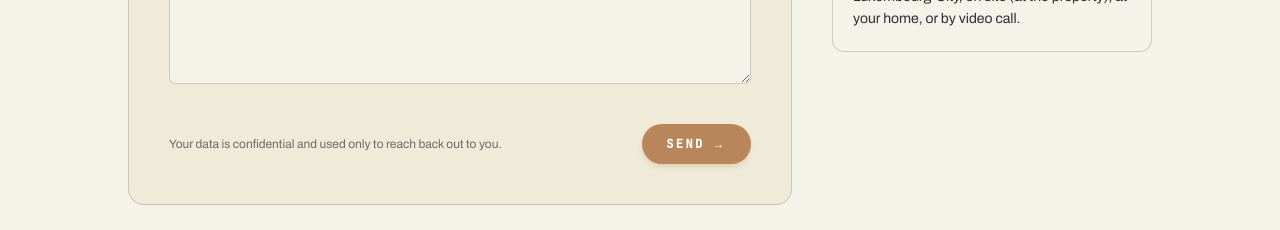
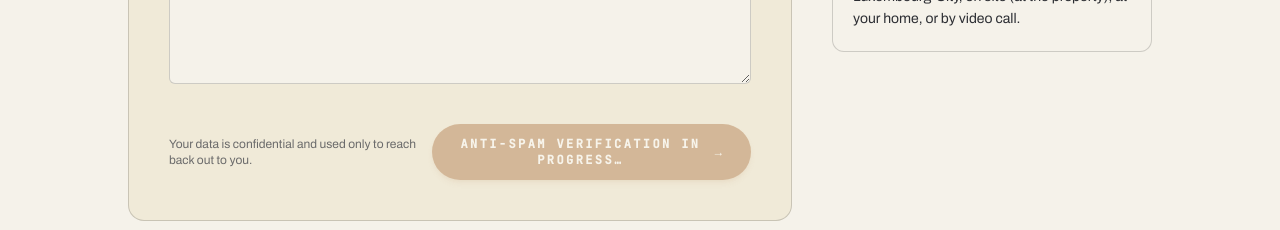
Before and after one commit to jubr82-maker/mapa-property, a Next.js app: page /en/contact in a window 1280 px wide. Shown: the part 880-1110 px from the top of the page. Built offline with nearby package versions, Linux system fonts and the light colour scheme; no server answers; a web font is replaced by a local one.

Commit message:
fix(api/lead): aligner reponse HTTP avec etat reel de l'INSERT (eviter doublons UX)

```diff
--- a/components/forms/ContactForm.tsx
+++ b/components/forms/ContactForm.tsx
@@ -13,6 +13,10 @@ interface Props {
 }
 
 type Status = "idle" | "submitting" | "success" | "error";
+type ErrorKind = "captcha" | "invalid" | "generic";
+
+const sitekey = process.env.NEXT_PUBLIC_TURNSTILE_SITE_KEY;
+const turnstileEnabled = Boolean(sitekey);
 
 export function ContactForm({
   type,
@@ -24,12 +28,21 @@ export function ContactForm({
   const locale = useLocale();
   const t = useTranslations("form");
   const [status, setStatus] = useState<Status>("idle");
+  const [errorKind, setErrorKind] = useState<ErrorKind>("generic");
   const [token, setToken] = useState<string | null>(null);
+
+  // Si Turnstile n'est pas configuré côté client, on autorise la soumission
+  // sans token (le back-end fait le bon choix : skip dev / fail prod).
+  // Si configuré, on attend que le widget ait fourni un token avant d'accepter
+  // le submit — sinon le serveur renvoie 403 et l'utilisateur croit avoir échoué.
+  const captchaReady = !turnstileEnabled || Boolean(token);
 
   const onSubmit = async (e: React.FormEvent<HTMLFormElement>) => {
     e.preventDefault();
+    if (status === "submitting") return;
     setStatus("submitting");
-    const formData = new FormData(e.currentTarget);
+    const form = e.currentTarget;
+    const formData = new FormData(form);
     const payload = {
       first_name: String(formData.get("first_name") ?? ""),
       last_name: String(formData.get("last_name") ?? ""),
@@ -48,13 +61,35 @@ export function ContactForm({
         headers: { "Content-Type": "application/json" },
         body: JSON.stringify(payload),
       });
-      if (!res.ok) throw new Error("submit_failed");
-      setStatus("success");
-      e.currentTarget.reset();
+      if (res.ok) {
+        setStatus("success");
+        form.reset();
+        return;
+      }
+      if (res.status === 403) setErrorKind("captcha");
+      else if (res.status === 400) setErrorKind("invalid");
+      else setErrorKind("generic");
+      setStatus("error");
     } catch {
+      setErrorKind("generic");
       setStatus("error");
     }
   };
+
+  const errorMessage =
+    errorKind === "captcha"
+      ? t("error_captcha")
+      : errorKind === "invalid"
+        ? t("error_invalid")
+        : t("error");
+  const submitDisabled =
+    status === "submitting" || (turnstileEnabled && !captchaReady);
+  const submitLabel =
+    status === "submitting"
+      ? t("submitting")
+      : !captchaReady
+        ? t("captcha_pending")
+        : t("submit");
 
   if (status === "success") {
     return (
@@ -91,7 +126,7 @@ export function ContactForm({
 
       {status === "error" && (
         <p className="rounded-md border border-accent-warm/40 bg-accent-warm/10 px-4 py-2 font-mono text-xs text-accent-warm">
-          {t("error")}
+          {errorMessage}
         </p>
       )}
 
@@ -99,10 +134,10 @@ export function ContactForm({
         <p className="text-xs text-ink-soft">{t("rgpd_notice")}</p>
         <button
           type="submit"
-          disabled={status === "submitting"}
+          disabled={submitDisabled}
           className="gold-shine-bg inline-flex items-center justify-center gap-2 rounded-full px-6 py-3 font-mono text-xs font-semibold uppercase tracking-[0.2em] text-ink shadow-md shadow-gold/20 transition-transform hover:scale-[1.02] disabled:scale-100 disabled:opacity-50"
         >
-          {status === "submitting" ? t("submitting") : t("submit")}
+          {submitLabel}
           <span aria-hidden>→</span>
         </button>
       </div>
--- a/messages/de.json
+++ b/messages/de.json
@@ -288,7 +288,10 @@
     "message": "Nachricht",
     "submit": "Senden",
     "submitting": "Senden…",
+    "captcha_pending": "Anti-Spam-Prüfung läuft…",
     "error": "Ein Fehler ist aufgetreten. Bitte prüfen Sie Ihre Angaben und versuchen Sie es erneut.",
+    "error_captcha": "Die Anti-Spam-Prüfung ist fehlgeschlagen. Bitte warten Sie einige Sekunden und versuchen Sie es erneut.",
+    "error_invalid": "Die eingegebenen Informationen sind ungültig. Bitte überprüfen Sie E-Mail und Nachricht.",
     "rgpd_notice": "Ihre Daten sind vertraulich und werden ausschließlich zur Kontaktaufnahme verwendet.",
     "success_eyebrow": "Anfrage empfangen",
     "success_title": "Danke, Ihre Anfrage wurde registriert.",
--- a/messages/en.json
+++ b/messages/en.json
@@ -288,7 +288,10 @@
     "message": "Message",
     "submit": "Send",
     "submitting": "Sending…",
+    "captcha_pending": "Anti-spam verification in progress…",
     "error": "An error occurred. Please check your details and try again.",
+    "error_captcha": "Anti-spam verification failed. Please wait a few seconds and try again.",
+    "error_invalid": "The information provided is invalid. Please check your email and message.",
     "rgpd_notice": "Your data is confidential and used only to reach back out to you.",
     "success_eyebrow": "Request received",
     "success_title": "Thank you, your request has been registered.",
--- a/messages/fr.json
+++ b/messages/fr.json
@@ -288,7 +288,10 @@
     "message": "Message",
     "submit": "Envoyer",
     "submitting": "Envoi…",
+    "captcha_pending": "Vérification anti-spam en cours…",
     "error": "Une erreur est survenue. Vérifiez vos informations et réessayez.",
+    "error_captcha": "La vérification anti-spam a échoué. Patientez quelques secondes puis réessayez.",
+    "error_invalid": "Les informations saisies ne sont pas valides. Vérifiez l'email et le message.",
     "rgpd_notice": "Vos données sont confidentielles et utilisées uniquement pour vous recontacter.",
     "success_eyebrow": "Demande reçue",
     "success_title": "Merci, votre demande a été enregistrée.",
```
Also changed, not shown: app/api/lead/route.ts (+15 -0 lines).
